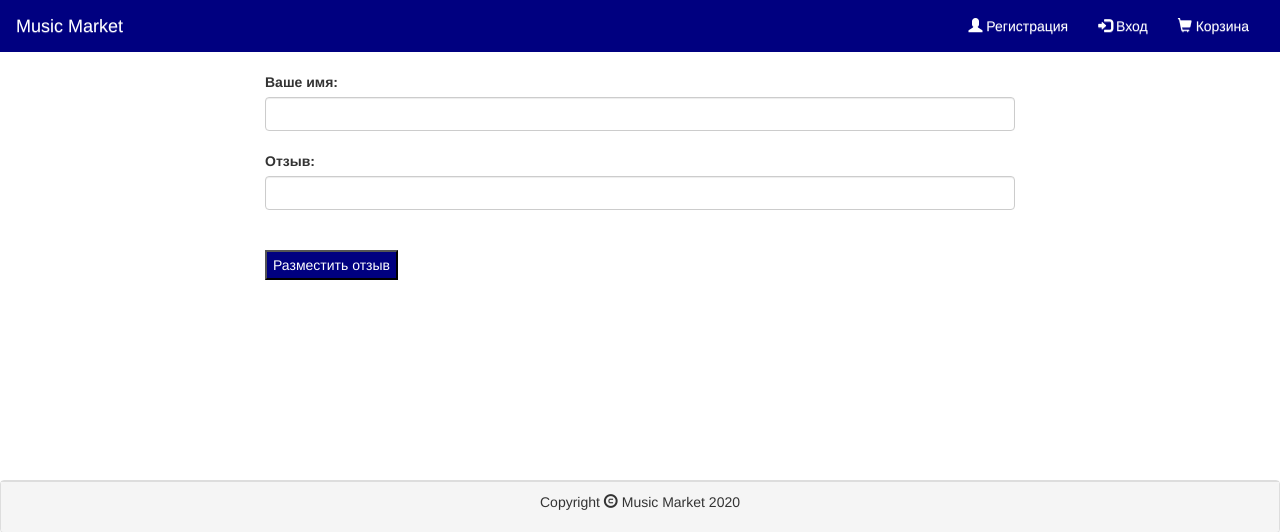
After one commit to catherinematus/django-market, a Django app: page /add_review/ in a window 1280 px wide. The commit adds this page. Shown: the top 532 px of the page. Run offline with Django 3.2, Linux system fonts and the light colour scheme; some libraries are stand-ins or nearby versions.

Commit message:
edit reviews

```diff
--- /dev/null
+++ b/music_market/templates/product/add_review.html
@@ -0,0 +1,55 @@
+{% extends 'product/base.html' %}
+
+{% block content %}
+
+<div class="container">
+<!--    <a href="{{request.META.HTTP_REFERER}}">Назад</a>-->
+
+    <div class="row">
+        <div class="col-sm-2">
+        </div>
+
+<!--         <div class="col-sm-8">-->
+<!--          <h3>Ваш отзыв</h3>-->
+<!--          <hr>-->
+
+<!--          <form method="post" action="{% url 'add_review' %}">-->
+<!--                    {% csrf_token %}-->
+
+<!--              {{ form.as_p }}-->
+
+<!--                    <input type="submit" class="btn btn-success" style="border-radius: 0" value="Разместить отзыв">-->
+
+<!--                </form>-->
+
+<!--         </div>-->
+
+        <div class="col-sm-8">
+
+            <form method="post" action="{% url 'add_review' %}">
+                {% csrf_token %}
+
+                <label for="id_author">Ваше имя:</label>
+                <input id="author" type="text" class="form-control" name="author"><br>
+<!--                         {{form.errors.author}}-->
+
+                <label for="id_text">Отзыв:</label>
+                <input id="text" type="text" class="form-control" name="text" ><br>
+<!--                        {{form.errors.text}}-->
+
+
+
+                <button style="height: 30px; background-color: #000080; color: #FFFFFF; margin-top: 20px" type="submit">Разместить отзыв</button>
+            </form>
+
+        </div>
+
+
+        <div class="col-sm-2">
+        </div>
+    </div>
+</div>
+
+
+
+{% endblock %}
--- a/music_market/urls.py
+++ b/music_market/urls.py
@@ -1,7 +1,8 @@
 from django.urls import path
 from . import views
 from .views import home_page, product_category, product_subcategory, product_detail,\
-    product_to_basket, product_in_basket, product_remove_basket, product_leave_basket, login_user, register, review
+    product_to_basket, product_in_basket, product_remove_basket, product_leave_basket, login_user, register, review, \
+    add_review
 
 urlpatterns = [
 
@@ -16,6 +17,7 @@ urlpatterns = [
     path('product_in_basket/', product_in_basket, name='product_in_basket'),
     path('product_to_basket/order/<int:basket_pk>/', views.order, name='order'),
     path('review/', review, name='review'),
+    path('add_review/', add_review, name='add_review'),
 
     path('', home_page, name='home_page'),
 
--- a/music_market/views.py
+++ b/music_market/views.py
@@ -193,6 +193,24 @@ def register(request):
 
 def review(request):
     reviews = Review.objects.all()
+    # if request.method == "POST":
+    #     form = ReviewForm(request.POST)
+    #     if form.is_valid():
+    #         form.date = timezone.now()
+    #         form.save()
+    #         return redirect('home_page')
+    #
+    #         # return render(request, 'product/reviews.html', {'reviews': reviews,
+    #         #                                                 'form': form,
+    #         #                                                 })
+    # else:
+    #     form = ReviewForm()
+    return render(request, 'product/reviews.html', {'reviews': reviews,
+                                                    # 'form': form,
+                                                    })
+
+def add_review(request):
+    # reviews = Review.objects.all()
     if request.method == "POST":
         form = ReviewForm(request.POST)
         if form.is_valid():
@@ -205,6 +223,5 @@ def review(request):
             #                                                 })
     else:
         form = ReviewForm()
-    return render(request, 'product/reviews.html', {'reviews': reviews,
-                                                    'form': form,
+    return render(request, 'product/add_review.html', {'form': form,
                                                     })
```
Also changed, not shown: music_market/templates/product/reviews.html (+1 -9 lines), db.sqlite3.
